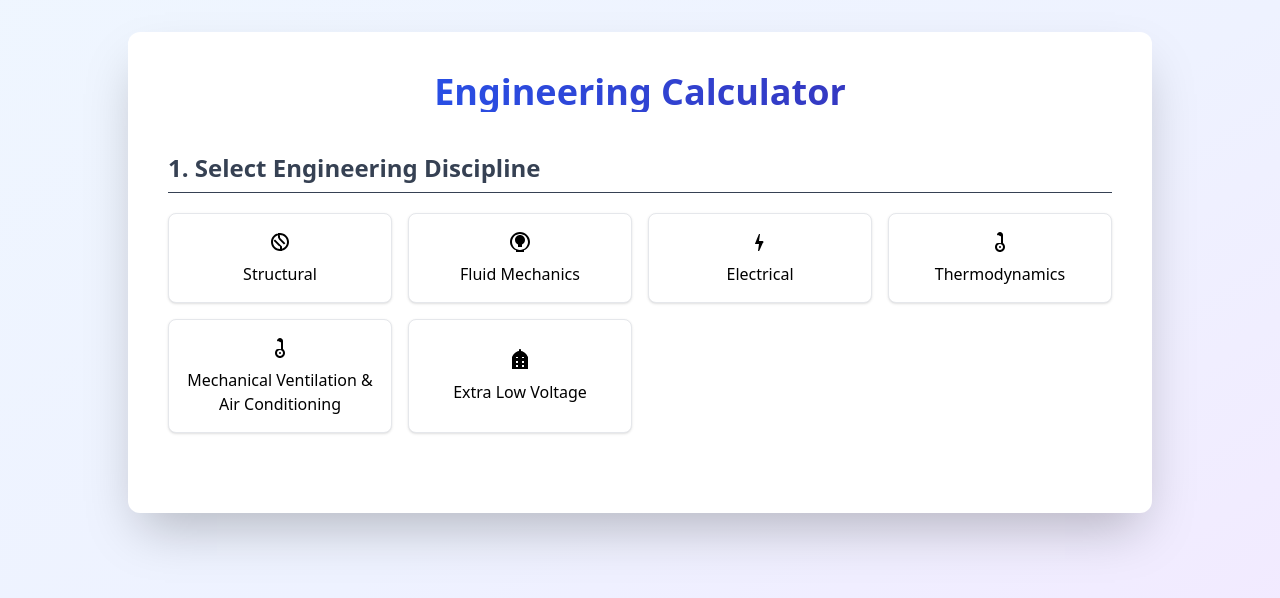
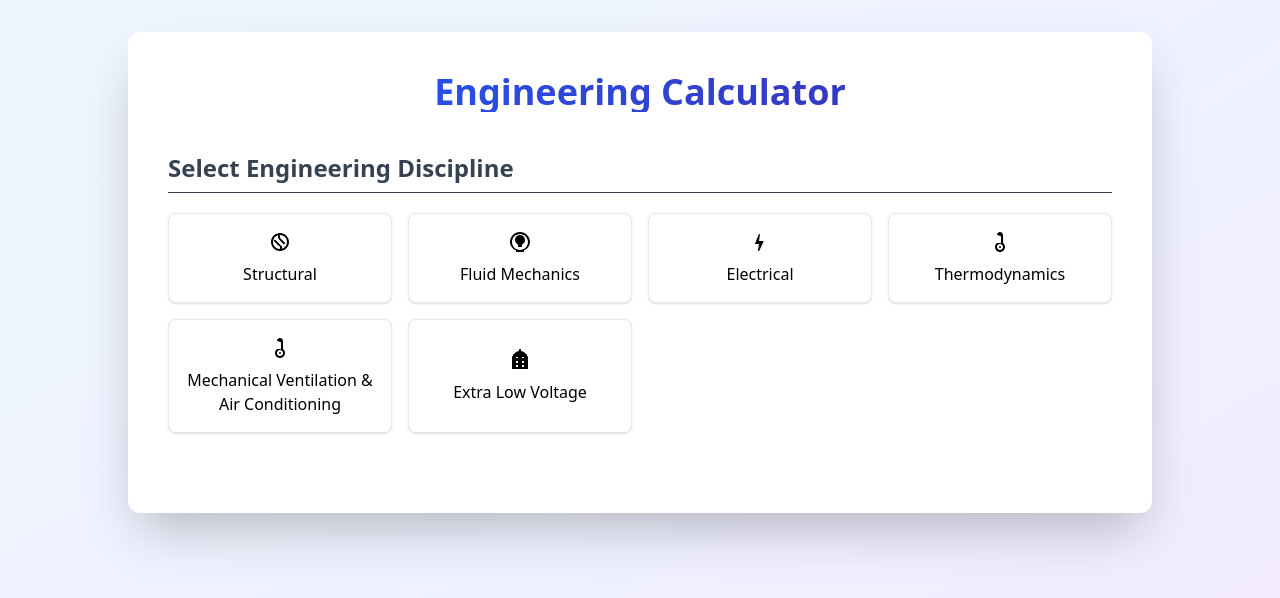
Before and after one commit to llano1025/calEng, a React (Vite) app: page / in a window 1280 px wide. Shown: the top 598 px of the page. Built offline with nearby package versions, Linux system fonts and the light colour scheme.

Commit message:
dev #2025.05.22

```diff
--- a/src/components/DisciplineSelection.tsx
+++ b/src/components/DisciplineSelection.tsx
@@ -13,7 +13,7 @@ const DisciplineSelection: React.FC<DisciplineSelectionProps> = ({ systems, onSe
   return (
     <section className="mb-10 animate-fade-in">
       <h2 className="text-2xl font-semibold mb-5 text-gray-700 border-b pb-2">
-        1. Select Engineering Discipline
+        Select Engineering Discipline
       </h2>
       <div className="grid grid-cols-2 md:grid-cols-4 gap-4">
         {/* Map over the systems data to create buttons */}
```
